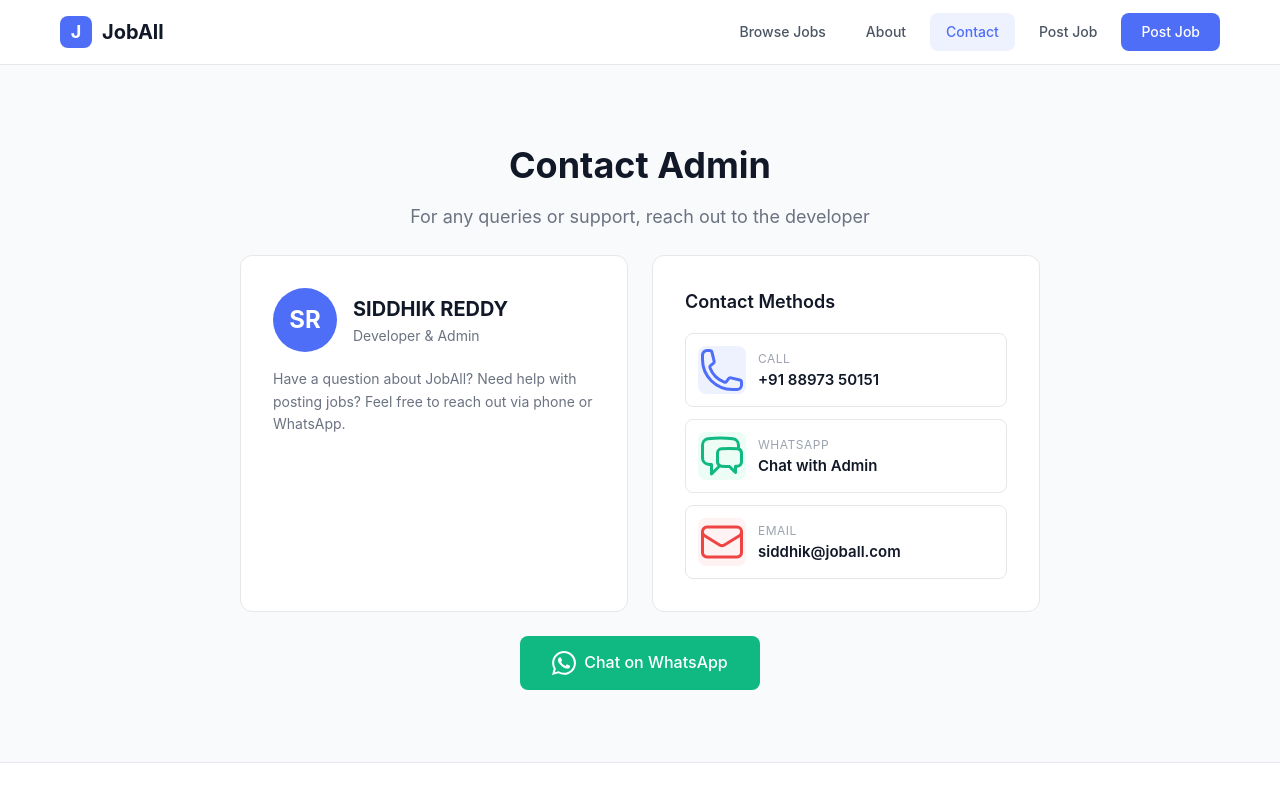
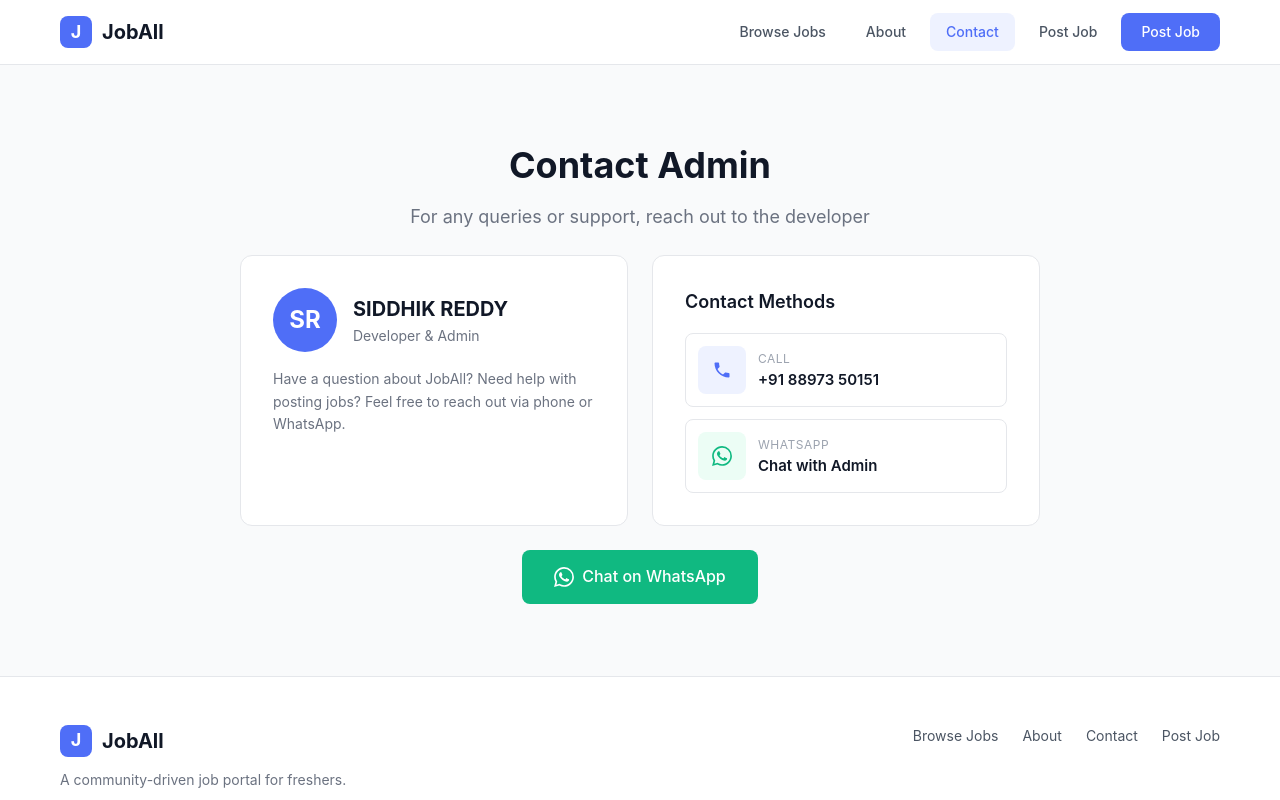
Before and after one commit to seeubot/joball, a Next.js app in the folder frontend/: page /contact in a window 1280 px wide. Shown: the top 800 px of the page. Built offline with nearby package versions, Linux system fonts and the light colour scheme.

Commit message:
Update contact.js

```diff
--- a/frontend/pages/contact.js
+++ b/frontend/pages/contact.js
@@ -1,5 +1,3 @@
-import { PhoneIcon, EnvelopeIcon, ChatBubbleLeftRightIcon } from '@heroicons/react/24/outline';
-
 export default function Contact() {
   const phoneNumber = '+918897350151';
   const whatsappLink = `https://wa.me/918897350151?text=${encodeURIComponent('Hi Siddhik, I have a query regarding JobAll.')}`;
@@ -38,7 +36,9 @@
             {/* Phone */}
             <a href={`tel:${phoneNumber}`} className="contact-method">
               <div className="method-icon phone">
-                <PhoneIcon className="h-6 w-6" />
+                <svg width="20" height="20" viewBox="0 0 24 24" fill="currentColor">
+                  <path d="M6.62 10.79c1.44 2.83 3.76 5.14 6.59 6.59l2.2-2.2c.27-.27.67-.36 1.02-.24 1.12.37 2.33.57 3.57.57.55 0 1 .45 1 1V20c0 .55-.45 1-1 1-9.39 0-17-7.61-17-17 0-.55.45-1 1-1h3.5c.55 0 1 .45 1 1 0 1.25.2 2.45.57 3.57.11.35.03.74-.25 1.02l-2.2 2.2z"/>
+                </svg>
               </div>
               <div className="method-details">
                 <span className="method-label">Call</span>
@@ -54,24 +54,15 @@
               className="contact-method"
             >
               <div className="method-icon whatsapp">
-                <ChatBubbleLeftRightIcon className="h-6 w-6" />
+                <svg width="20" height="20" viewBox="0 0 24 24" fill="currentColor">
+                  <path d="M17.472 14.382c-.297-.149-1.758-.867-2.03-.967-.273-.099-.471-.148-.67.15-.197.297-.767.966-.94 1.164-.173.199-.347.223-.644.075-.297-.15-1.255-.463-2.39-1.475-.883-.788-1.48-1.761-1.653-2.059-.173-.297-.018-.458.13-.606.134-.133.298-.347.446-.52.149-.174.198-.298.298-.497.099-.198.05-.371-.025-.52-.075-.149-.669-1.612-.916-2.207-.242-.579-.487-.5-.669-.51-.173-.008-.371-.01-.57-.01-.198 0-.52.074-.792.372-.272.297-1.04 1.016-1.04 2.479 0 1.462 1.065 2.875 1.213 3.074.149.198 2.096 3.2 5.077 4.487.709.306 1.262.489 1.694.625.712.227 1.36.195 1.871.118.571-.085 1.758-.719 2.006-1.413.248-.694.248-1.289.173-1.413-.074-.124-.272-.198-.57-.347m-5.421 7.403h-.004a9.87 9.87 0 01-5.031-1.378l-.361-.214-3.741.982.998-3.648-.235-.374a9.86 9.86 0 01-1.51-5.26c.001-5.45 4.436-9.884 9.888-9.884 2.64 0 5.122 1.03 6.988 2.898a9.825 9.825 0 012.893 6.994c-.003 5.45-4.437 9.884-9.885 9.884m8.413-18.297A11.815 11.815 0 0012.05 0C5.495 0 .16 5.335.157 11.892c0 2.096.547 4.142 1.588 5.945L.057 24l6.305-1.654a11.882 11.882 0 005.683 1.448h.005c6.554 0 11.89-5.335 11.893-11.893a11.821 11.821 0 00-3.48-8.413z"/>
+                </svg>
               </div>
               <div className="method-details">
                 <span className="method-label">WhatsApp</span>
                 <span className="method-value">Chat with Admin</span>
               </div>
             </a>
-
-            {/* Email (optional) */}
-            <div className="contact-method">
-              <div className="method-icon email">
-                <EnvelopeIcon className="h-6 w-6" />
-              </div>
-              <div className="method-details">
-                <span className="method-label">Email</span>
-                <span className="method-value">siddhik@joball.com</span>
-              </div>
-            </div>
           </div>
         </div>
       </div>
@@ -84,7 +75,7 @@
           rel="noopener noreferrer"
           className="whatsapp-btn"
         >
-          <svg width="24" height="24" viewBox="0 0 24 24" fill="currentColor">
+          <svg width="20" height="20" viewBox="0 0 24 24" fill="currentColor">
             <path d="M17.472 14.382c-.297-.149-1.758-.867-2.03-.967-.273-.099-.471-.148-.67.15-.197.297-.767.966-.94 1.164-.173.199-.347.223-.644.075-.297-.15-1.255-.463-2.39-1.475-.883-.788-1.48-1.761-1.653-2.059-.173-.297-.018-.458.13-.606.134-.133.298-.347.446-.52.149-.174.198-.298.298-.497.099-.198.05-.371-.025-.52-.075-.149-.669-1.612-.916-2.207-.242-.579-.487-.5-.669-.51-.173-.008-.371-.01-.57-.01-.198 0-.52.074-.792.372-.272.297-1.04 1.016-1.04 2.479 0 1.462 1.065 2.875 1.213 3.074.149.198 2.096 3.2 5.077 4.487.709.306 1.262.489 1.694.625.712.227 1.36.195 1.871.118.571-.085 1.758-.719 2.006-1.413.248-.694.248-1.289.173-1.413-.074-.124-.272-.198-.57-.347m-5.421 7.403h-.004a9.87 9.87 0 01-5.031-1.378l-.361-.214-3.741.982.998-3.648-.235-.374a9.86 9.86 0 01-1.51-5.26c.001-5.45 4.436-9.884 9.888-9.884 2.64 0 5.122 1.03 6.988 2.898a9.825 9.825 0 012.893 6.994c-.003 5.45-4.437 9.884-9.885 9.884m8.413-18.297A11.815 11.815 0 0012.05 0C5.495 0 .16 5.335.157 11.892c0 2.096.547 4.142 1.588 5.945L.057 24l6.305-1.654a11.882 11.882 0 005.683 1.448h.005c6.554 0 11.89-5.335 11.893-11.893a11.821 11.821 0 00-3.48-8.413z"/>
           </svg>
           Chat on WhatsApp
@@ -178,7 +169,6 @@
           border-radius: 8px;
           text-decoration: none;
           transition: all 0.2s;
-          cursor: pointer;
         }
         .contact-method:hover {
           border-color: #4f6ef7;
@@ -201,10 +191,6 @@
         .method-icon.whatsapp {
           background: #ecfdf5;
           color: #10b981;
-        }
-        .method-icon.email {
-          background: #fef2f2;
-          color: #ef4444;
         }
 
         .method-details {
```
